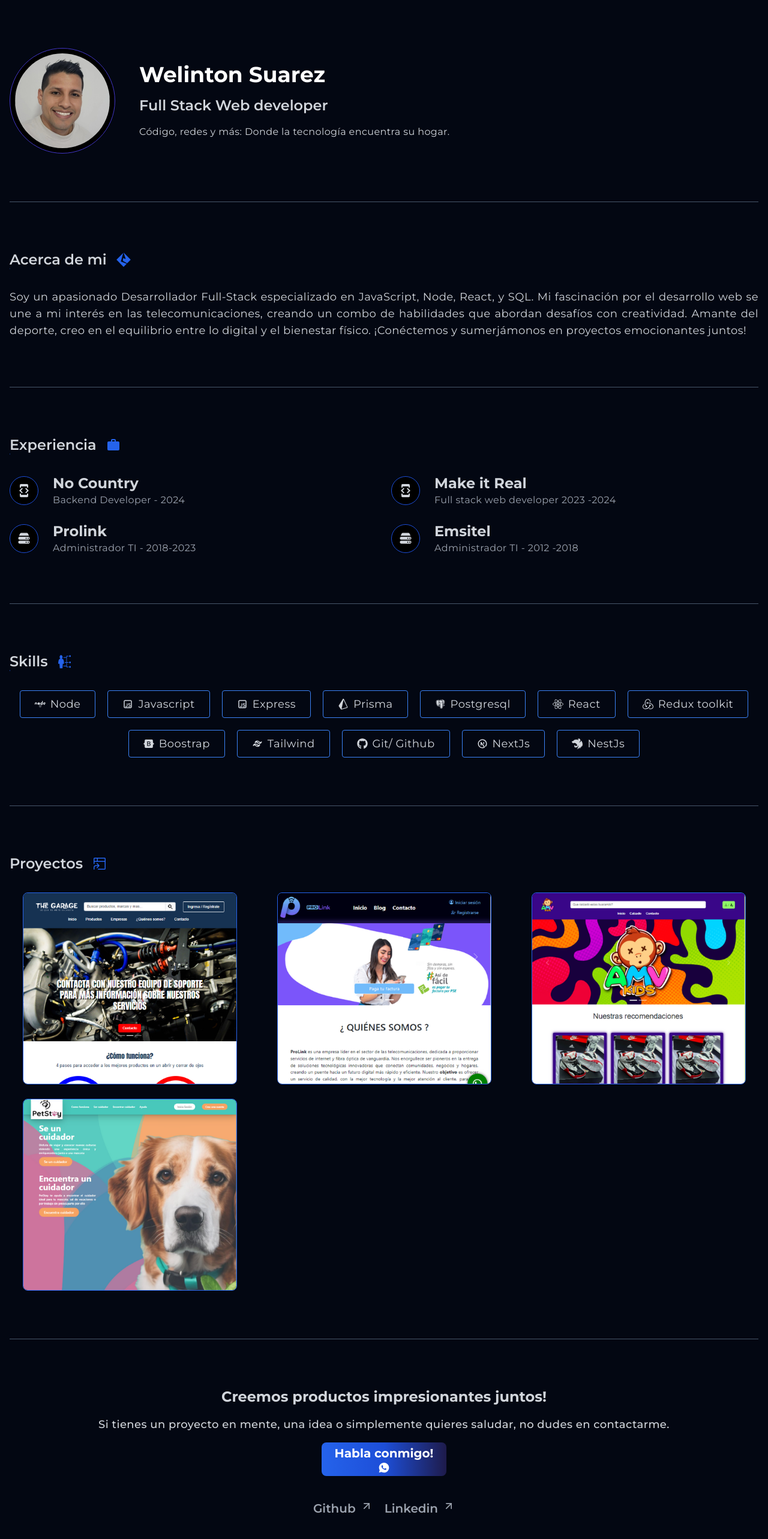
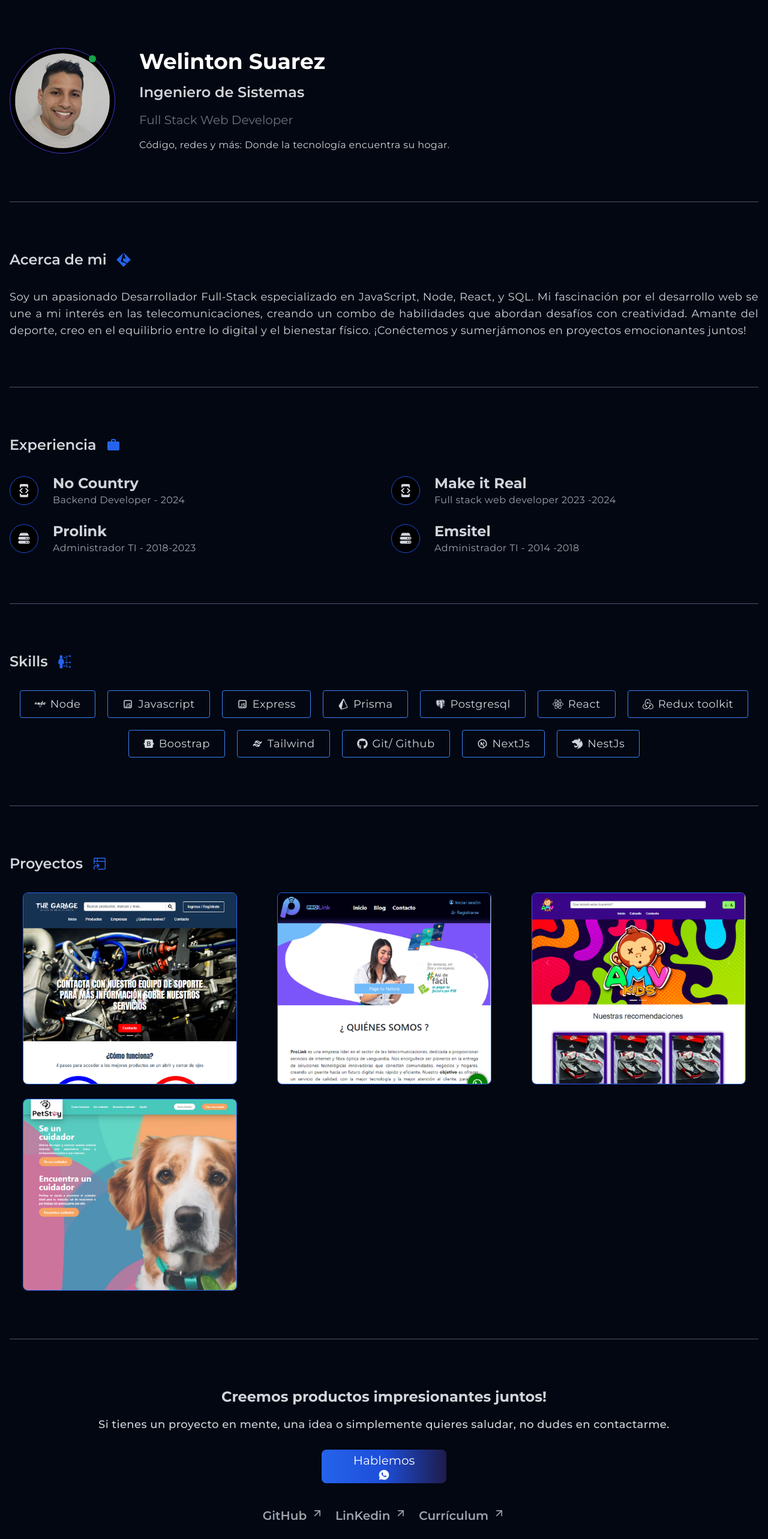
Before and after one commit to wesgdev1/portafolie, a Next.js app: page / in a window 1280 px wide. Shown: the top 2566 px of the page at 60% size. Built offline with nearby package versions, Linux system fonts and the light colour scheme.

Commit message:
update:general information

```diff
--- a/components/Bannerp.tsx
+++ b/components/Bannerp.tsx
@@ -4,22 +4,27 @@ import Image from "next/image";
 
 const Bannerp = () => {
   return (
-    <div className="flex flex-col md:flex-row items-center gap-10 wrapper">
-      <div className="w-44 h-44 rounded-full bg-black ">
+    <div className="flex flex-col md:flex-row items-center gap-10 wrapper ">
+      <div className="w-44 h-44 rounded-full bg-black relative">
         <Image
           className="w-full h-full rounded-full border-[1px] border-indigo-700 p-2 object-cover"
           src={ProfileImg}
-          alt="Picture of the author"
+          alt="Profile Image"
         />
+        <span className="animate-ping absolute top-2 right-7 h-4 w-4 rounded-full bg-green-600 opacity-75"></span>
+        <span className="absolute top-3 right-8 rounded-full h-3 w-3 bg-green-600"></span>
       </div>
 
       <div className="w-3/4 flex flex-col items-center md:items-start gap-4">
         <h1 className=" text-3xl md:text-4xl font-bold text-white">
           Welinton Suarez
         </h1>
-        <h3 className=" text-xl md:text-2xl font-semibold ">
-          Full Stack Web developer
-        </h3>
+        <h2 className=" text-xl md:text-2xl font-semibold  ">
+          Ingeniero de Sistemas
+        </h2>
+        <h4 className=" text-xl md:text-xl text-gray-500  ">
+          Full Stack Web Developer
+        </h4>
         <p className="text-base tracking-wide text-center md:text-left">
           Código, redes y más: Donde la tecnología encuentra su hogar.
         </p>
--- a/components/Contact.tsx
+++ b/components/Contact.tsx
@@ -16,8 +16,8 @@ export const Contact = () => {
           href="https://api.whatsapp.com/send?phone=573208719438&text=Hola%2C%20vengo%20desde%20tu%20p%C3%A1gina%20web!!%2C%20c%C3%B3mo%20est%C3%A1s%3F"
           target="_blank"
         >
-          <button className="w-52 h-14 bg-gradient-to-r from-blue-600 via-blue-700 to-indigo-950 text-xl font-bold text-white rounded-lg hover:from-indigo-950 hover:to-blue-600 duration-300 flex  flex-col justify-center items-center">
-            Habla conmigo!
+          <button className="mt-3 w-52 h-14 bg-gradient-to-r from-blue-600 via-blue-700 to-indigo-950 text-xl  text-white rounded-lg hover:from-indigo-950 hover:to-blue-600 duration-300 flex  flex-col justify-center items-center">
+            Hablemos
             <span>
               <RiWhatsappFill />
             </span>
@@ -26,10 +26,14 @@ export const Contact = () => {
       </div>
 
       <div className="mt-10 flex justify-center items-center gap-5 flex-wrap">
-        <SocialLink title="Github" link="https://github.com/wesgdev1" />
+        <SocialLink title="GitHub" link="https://github.com/wesgdev1" />
         <SocialLink
-          title="Linkedin"
+          title="LinKedin"
           link="https://www.linkedin.com/in/welinton-suarez/"
+        />
+        <SocialLink
+          title="Currículum"
+          link="https://drive.google.com/file/d/1LbGH5JheF8Lfawly5b-TYWbI-xfH1fLV/view"
         />
       </div>
     </div>
--- a/components/Experience.tsx
+++ b/components/Experience.tsx
@@ -26,7 +26,7 @@ export const Experience = () => {
         />
         <ExperienceCard
           title="Emsitel"
-          subTitle="Administrador TI - 2012 -2018"
+          subTitle="Administrador TI - 2014 -2018"
           icon={<HiMiniServerStack />}
         />
       </div>
--- a/components/Skillinput.tsx
+++ b/components/Skillinput.tsx
@@ -4,7 +4,7 @@ interface Props {
 }
 export const Skillinput = ({ title, icon }: Props) => {
   return (
-    <p className="flex  items-center gap-2  border border-blue-500 py-2 px-6 rounded text-lg hover:bg-slate-500 tracking-wide duration-300">
+    <p className="flex  items-center gap-2  border border-blue-500 py-2 px-6 rounded text-lg hover:bg-slate-500 hover:rotate-12 tracking-wide duration-300">
       {icon}
       <span>{title}</span>
     </p>
```
